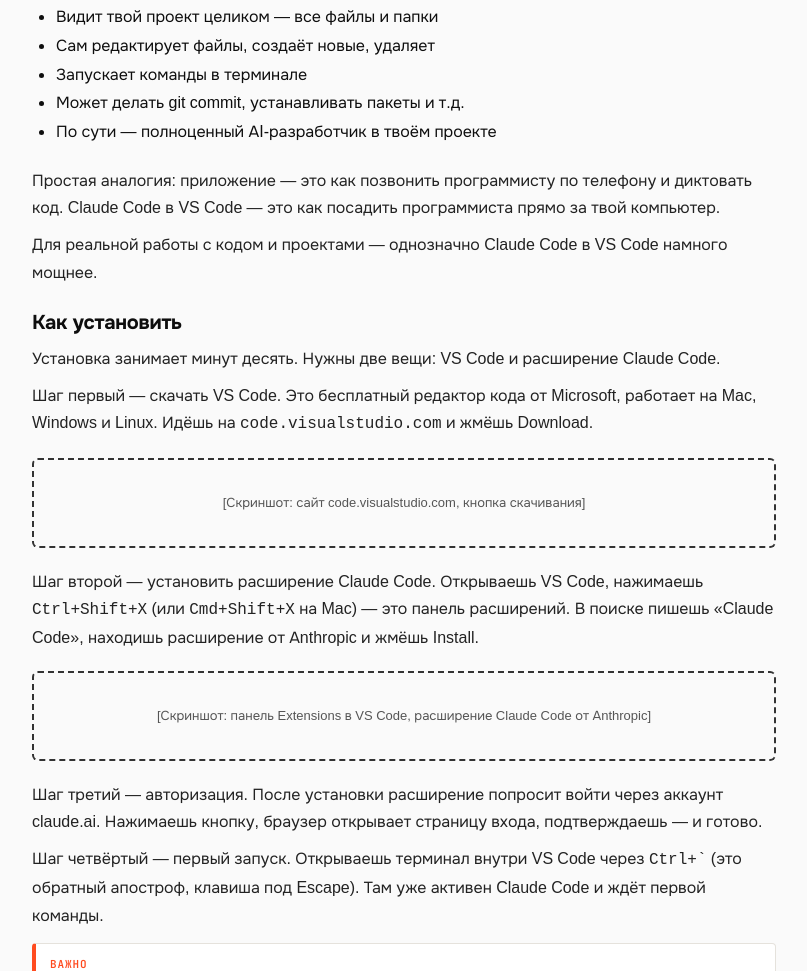
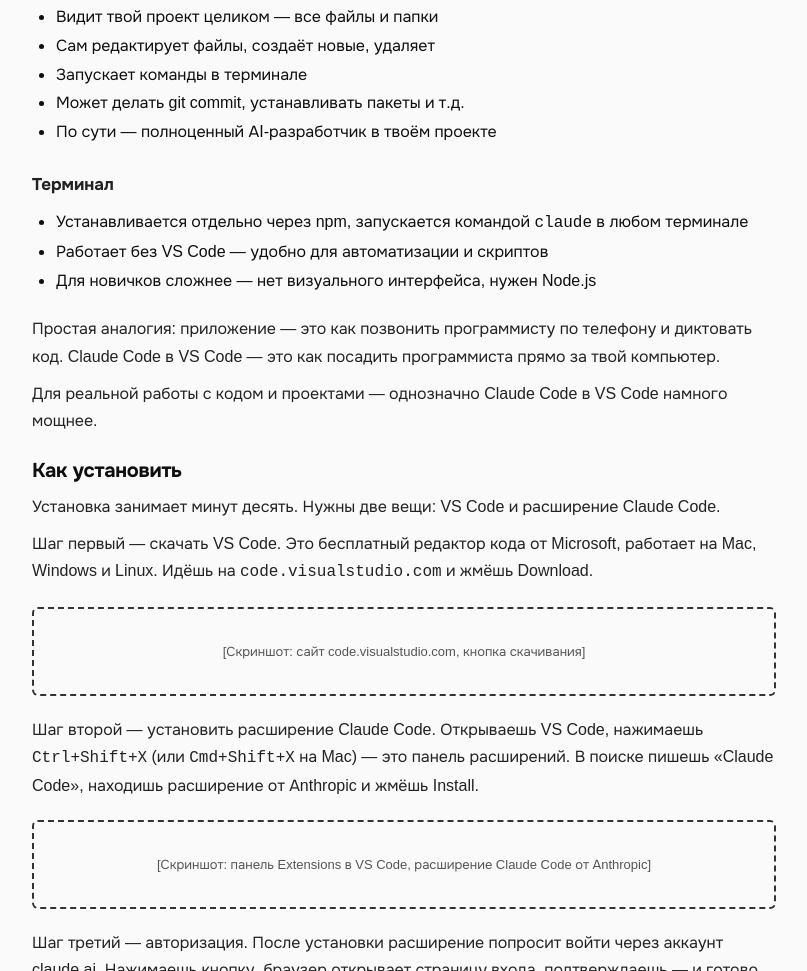
Before and after one commit to FloochRipper/ai-baza, a plain HTML site: page block-01/01-what-is.html in a window 1280 px wide. Shown: the part 887-1858 px from the top of the page, without its empty margins (256-1063 px from the left). Drawn offline with Linux system fonts and the light colour scheme.

Commit message:
Добавить терминал как третий способ запуска Claude Code

```diff
--- a/block-01/01-what-is.html
+++ b/block-01/01-what-is.html
@@ -87,6 +87,13 @@
       <li>По сути — полноценный AI-разработчик в твоём проекте</li>
     </ul>
 
+    <p style="font-size:17px;font-weight:600;margin:24px 0 8px;">Терминал</p>
+    <ul style="margin:0 0 20px;padding-left:24px;line-height:1.8;">
+      <li>Устанавливается отдельно через npm, запускается командой <code>claude</code> в любом терминале</li>
+      <li>Работает без VS Code — удобно для автоматизации и скриптов</li>
+      <li>Для новичков сложнее — нет визуального интерфейса, нужен Node.js</li>
+    </ul>
+
     <p>Простая аналогия: приложение — это как позвонить программисту по телефону и диктовать код. Claude Code в VS Code — это как посадить программиста прямо за твой компьютер.</p>
 
     <p>Для реальной работы с кодом и проектами — однозначно Claude Code в VS Code намного мощнее.</p>
```
